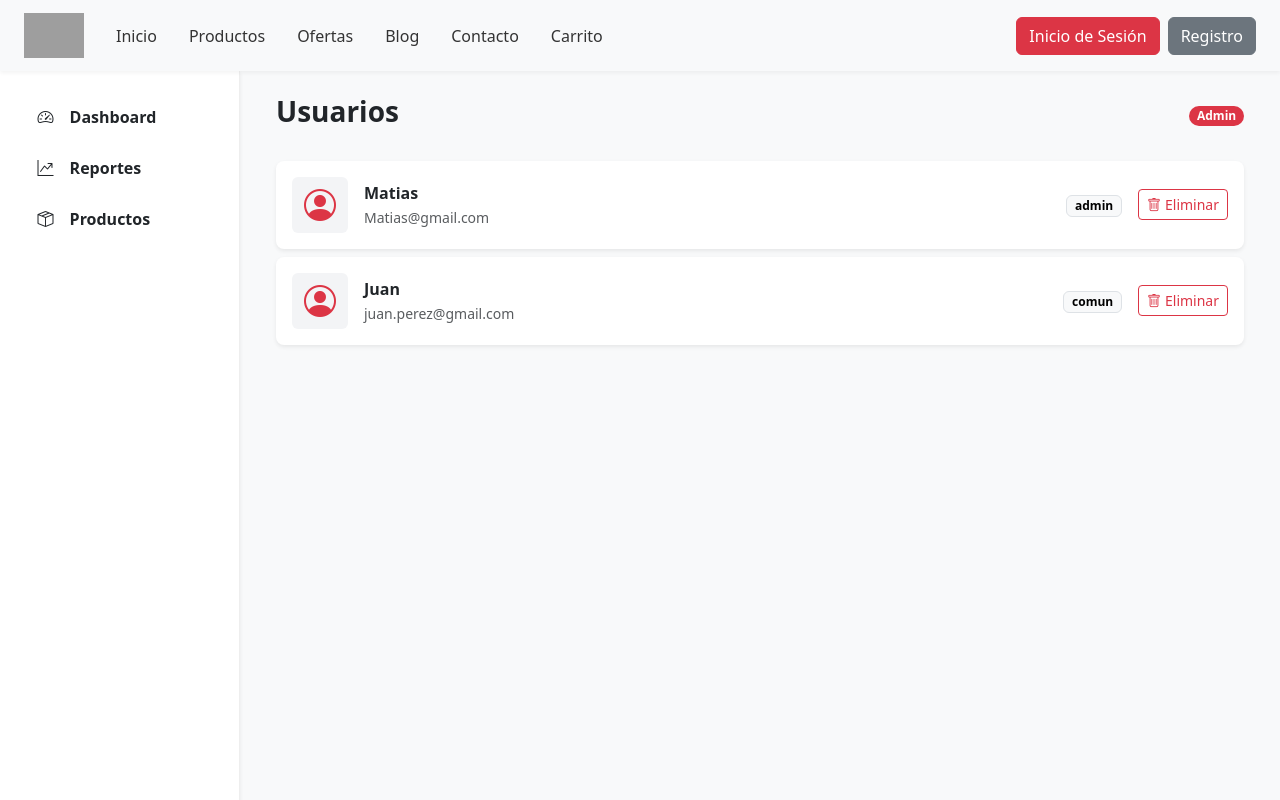
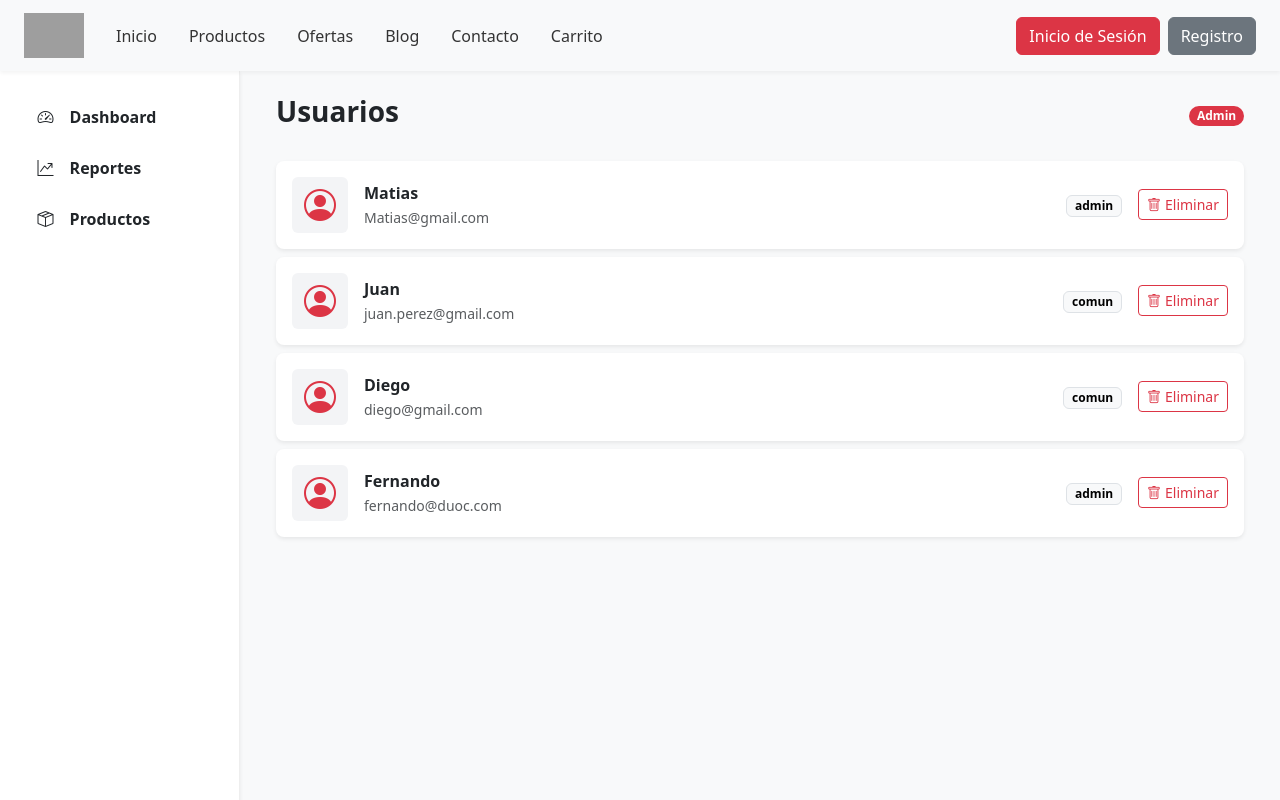
Before and after one commit to MatGaldames/SneakerVibeReact, a React (Vite) app: page /admin/usuarios in a window 1280 px wide. Shown: the top 800 px of the page. Built offline with nearby package versions, Linux system fonts and the light colour scheme; grey boxes are pictures that could not be loaded.

Commit message:
users y product desahabilitados

```diff
--- a/src/data/usuarios.js
+++ b/src/data/usuarios.js
@@ -4,10 +4,10 @@ const usuarios = [
     nombre: "Matias",
     apellido: "Galdames",
     correo: "Matias@gmail.com",
-    password: "Admin123",
+    password: "12345",
     rol: "admin",
     domicilio: "Calle Falsa 123",
-    numeracion: "123",
+    numeracion: "12345",
     region: "Metropolitana",
     comuna: "Santiago"
   },
@@ -16,12 +16,36 @@ const usuarios = [
     nombre: "Juan",
     apellido: "Perez",
     correo: "juan.perez@gmail.com",
-    password: "Juan123",
+    password: "12345",
     rol: "comun",
     direccion: "Avenida Siempre Viva 742",
     numeracion: "742",
     region: "Metropolitana",
     comuna: "Providencia"
+  },
+  {
+    id: "user-002",
+    nombre: "Diego",
+    apellido: "Robles",
+    correo: "diego@gmail.com",
+    password: "12345",
+    rol: "comun",
+    direccion: "Rojas Magallanes",
+    numeracion: "74",
+    region: "Metropolitana",
+    comuna: "La Florida"
+  },
+  {
+    id: "admin-002",
+    nombre: "Fernando",
+    apellido: "Campos",
+    correo: "fernando@duoc.com",
+    password: "12345",
+    rol: "admin",
+    domicilio: "weber",
+    numeracion: "56",
+    region: "Metropolitana",
+    comuna: "Puente Alto"
   }
 ];
 
--- a/src/pages/AdminUsuarios.jsx
+++ b/src/pages/AdminUsuarios.jsx
@@ -4,6 +4,7 @@ import usuariosSeed from "../data/usuarios";
 import {
   loadDeletedUsers,
   markUserDeleted,
+  unmarkUserDeleted,
   getStableUserId,
 } from "../utilidades/deletedUsersSession";
 
@@ -29,15 +30,16 @@ const leerUsuariosExtraLocal = () => {
   return [...map.values()];
 };
 
-/* Construye el listado visible: seed + extras – eliminados por sesión */
+/* Construye el listado: seed + extras, SIN filtrar; marcamos __deleted */
 const construirListado = () => {
   const deleted = loadDeletedUsers();
   const extras = leerUsuariosExtraLocal();
   const todos = [...(usuariosSeed || []), ...extras];
 
-  return todos
-    .map((u, i) => ({ ...u, __sid: getStableUserId(u, i) }))
-    .filter((u) => !deleted.has(u.__sid));
+  return todos.map((u, i) => {
+    const sid = getStableUserId(u, i);
+    return { ...u, __sid: sid, __deleted: deleted.has(sid) };
+  });
 };
 
 export default function AdminUsuarios() {
@@ -54,9 +56,14 @@ export default function AdminUsuarios() {
     return () => window.removeEventListener("storage", onStorage);
   }, []);
 
+  // Deshabilitar (soft-delete) y Habilitar (undo)
   const eliminar = (sid) => {
-    setUsuarios((prev) => prev.filter((u) => u.__sid !== sid));
-    markUserDeleted(sid); // persiste el bloqueo en sessionStorage
+    markUserDeleted(sid);         // persiste el bloqueo en sessionStorage
+    setUsuarios(construirListado());
+  };
+  const habilitar = (sid) => {
+    unmarkUserDeleted(sid);       // quita del set de eliminados
+    setUsuarios(construirListado());
   };
 
   const active = "usuarios";
@@ -82,10 +89,14 @@ export default function AdminUsuarios() {
                 const nombre = u.nombre ?? u.name ?? "Sin nombre";
                 const correo = u.correo ?? u.email ?? "sin-correo@ejemplo.cl";
                 const rol = u.rol ?? u.role ?? "Cliente";
+                const isDeleted = !!u.__deleted;
 
                 return (
                   <li key={u.__sid} className="mb-2">
-                    <article className="card neon-card border-0">
+                    <article
+                      className={`card neon-card border-0 ${isDeleted ? "opacity-50" : ""}`}
+                      title={isDeleted ? "Usuario deshabilitado" : undefined}
+                    >
                       <div className="card-body py-3">
                         <div className="row align-items-center g-3">
                           {/* Ícono usuario */}
@@ -101,7 +112,12 @@ export default function AdminUsuarios() {
 
                           {/* Nombre + correo */}
                           <div className="col">
+                            <div className="d-flex align-items-center gap-2">
                               <div className="fw-semibold">{nombre}</div>
+                              {isDeleted && (
+                                <span className="badge text-bg-secondary">Deshabilitado</span>
+                              )}
+                            </div>
                             <small className="text-muted">{correo}</small>
                           </div>
 
@@ -114,6 +130,15 @@ export default function AdminUsuarios() {
 
                           {/* Acción */}
                           <div className="col-auto">
+                            {isDeleted ? (
+                              <button
+                                className="btn btn-outline-success btn-sm"
+                                onClick={() => habilitar(u.__sid)}
+                              >
+                                <i className="bi bi-arrow-counterclockwise me-1" />
+                                Habilitar
+                              </button>
+                            ) : (
                               <button
                                 className="btn btn-outline-danger btn-sm"
                                 onClick={() => eliminar(u.__sid)}
@@ -121,6 +146,7 @@ export default function AdminUsuarios() {
                                 <i className="bi bi-trash me-1" />
                                 Eliminar
                               </button>
+                            )}
                           </div>
 
                           {/* Rol en móvil */}
--- a/src/pages/ProductosAdmin.jsx
+++ b/src/pages/ProductosAdmin.jsx
@@ -1,8 +1,8 @@
 // arriba del archivo
-import React, { useState } from "react";
+import React, { useState, useEffect } from "react";
 import DashboardSidebar from "../componentes/Dashboard";
 import productosSeed from "../data/productos";
-import { loadDeleted, markDeleted, getStableId } from "../utilidades/deletedProductsSession";
+import { loadDeleted, markDeleted, unmarkDeleted, getStableId } from "../utilidades/deletedProductsSession";
 
 // ----- helpers -----
 const formatCLP = (v) =>
@@ -20,17 +20,37 @@ const resolveImgSrc = (path) => {
 
 // ----- componente -----
 export default function AdminProductos() {
-  const [productos, setProductos] = useState(() => {
-    const deleted = loadDeleted();
-    return (productosSeed || [])
-      .map((p, i) => ({ ...p, __sid: getStableId(p, i) })) // id estable
-      .filter((p) => !deleted.has(p.__sid));
-  });
+  // Set de deshabilitados en sessionStorage
+  const [deletedSet, setDeletedSet] = useState(loadDeleted());
+
+  // (Opcional) Escucha cambios desde otras pestañas
+  useEffect(() => {
+    const onStorage = (e) => {
+      if (e.key === "sv:admin:deletedProducts") {
+        setDeletedSet(loadDeleted());
+      }
+    };
+    window.addEventListener("storage", onStorage);
+    return () => window.removeEventListener("storage", onStorage);
+  }, []);
+
+  const refreshDeleted = () => setDeletedSet(new Set(loadDeleted()));
 
   const eliminar = (sid) => {
-    setProductos((prev) => prev.filter((p) => p.__sid !== sid));
-    markDeleted(sid);
+    markDeleted(sid);   // marca como deshabilitado
+    refreshDeleted();
   };
+
+  const habilitar = (sid) => {
+    unmarkDeleted(sid); // vuelve a habilitar
+    refreshDeleted();
+  };
+
+  // Construye el listado SIN filtrar, marcando cada item con __deleted
+  const listado = (productosSeed || []).map((p, i) => {
+    const sid = getStableId(p, i);
+    return { ...p, __sid: sid, __deleted: deletedSet.has(sid) };
+  });
 
   const active = "productos";
 
@@ -70,20 +90,24 @@ export default function AdminProductos() {
             <span className="badge rounded-pill text-bg-danger">Admin</span>
           </div>
 
-          {productos.length === 0 ? (
+          {listado.length === 0 ? (
             <div className="alert alert-light border text-center">No hay productos.</div>
           ) : (
             <ul className="list-unstyled m-0">
-              {productos.map((p) => {
+              {listado.map((p) => {
                 const titulo = p.titulo ?? p.nombre ?? "Sin título";
                 const categoria = p.categoria ?? p.category ?? "Sin categoría";
                 const precio = p.precio ?? p.price ?? 0;
                 const src = resolveImgSrc(p.imgSrc ?? p.img ?? p.image ?? p.imagen ?? p.src);
                 const alt = p.altText ?? titulo;
+                const isDeleted = !!p.__deleted;
 
                 return (
                   <li key={p.__sid} className="mb-2">
-                    <article className="card neon-card border-0">
+                    <article
+                      className={`card neon-card border-0 ${isDeleted ? "opacity-50" : ""}`}
+                      title={isDeleted ? "Producto deshabilitado" : undefined}
+                    >
                       <div className="card-body py-3">
                         <div className="row align-items-center g-3">
                           {/* IMG */}
@@ -101,7 +125,12 @@ export default function AdminProductos() {
 
                           {/* TÍTULO + CATEGORÍA */}
                           <div className="col">
-                            <div className="fw-semibold">{titulo}</div>
+                            <div className="d-flex align-items-center gap-2">
+                              <div className="fw-semibold">{titulo}</div>
+                              {isDeleted && (
+                                <span className="badge text-bg-secondary">Deshabilitado</span>
+                              )}
+                            </div>
                             <small className="text-muted">{categoria}</small>
                           </div>
 
@@ -114,10 +143,23 @@ export default function AdminProductos() {
 
                           {/* ACCIÓN */}
                           <div className="col-auto">
-                            <button className="btn btn-outline-danger btn-sm" onClick={() => eliminar(p.__sid)}>
-                              <i className="bi bi-trash me-1" />
-                              Eliminar
-                            </button>
+                            {isDeleted ? (
+                              <button
+                                className="btn btn-outline-success btn-sm"
+                                onClick={() => habilitar(p.__sid)}
+                              >
+                                <i className="bi bi-arrow-counterclockwise me-1" />
+                                Habilitar
+                              </button>
+                            ) : (
+                              <button
+                                className="btn btn-outline-danger btn-sm"
+                                onClick={() => eliminar(p.__sid)}
+                              >
+                                <i className="bi bi-trash me-1" />
+                                Eliminar
+                              </button>
+                            )}
                           </div>
 
                           {/* PRECIO móvil */}
--- a/src/utilidades/deletedProductsSession.js
+++ b/src/utilidades/deletedProductsSession.js
@@ -19,3 +19,13 @@ export const markDeleted = (stableId) => {
   set.add(stableId);
   sessionStorage.setItem(STORAGE_KEY, JSON.stringify([...set]));
 };
+
+// Quitar un id del set de eliminados (habilitar)
+export const unmarkDeleted = (stableId) => {
+  const set = loadDeleted();
+  set.delete(stableId);
+  sessionStorage.setItem(STORAGE_KEY, JSON.stringify([...set]));
+};
+
+// Helper opcional
+export const isDeleted = (stableId) => loadDeleted().has(stableId);
--- a/src/utilidades/deletedUsersSession.js
+++ b/src/utilidades/deletedUsersSession.js
@@ -1,4 +1,4 @@
-// Clave separada para usuarios (no mezclar con productos)
+// Clave separada para usuarios
 const USER_STORAGE_KEY = "sv:admin:deletedUsers";
 
 // Id estable por usuario (tu data ya trae "id", ej: "admin-001")
@@ -14,9 +14,19 @@ export const loadDeletedUsers = () => {
   }
 };
 
-// Guardar un id como eliminado
+// Guardar un id como eliminado (deshabilitar)
 export const markUserDeleted = (stableId) => {
   const set = loadDeletedUsers();
   set.add(stableId);
   sessionStorage.setItem(USER_STORAGE_KEY, JSON.stringify([...set]));
 };
+
+// Quitar un id del set (habilitar)
+export const unmarkUserDeleted = (stableId) => {
+  const set = loadDeletedUsers();
+  set.delete(stableId);
+  sessionStorage.setItem(USER_STORAGE_KEY, JSON.stringify([...set]));
+};
+
+// Helper opcional
+export const isUserDeleted = (stableId) => loadDeletedUsers().has(stableId);
```
Lines whose indentation alone changed are shown as unchanged.
